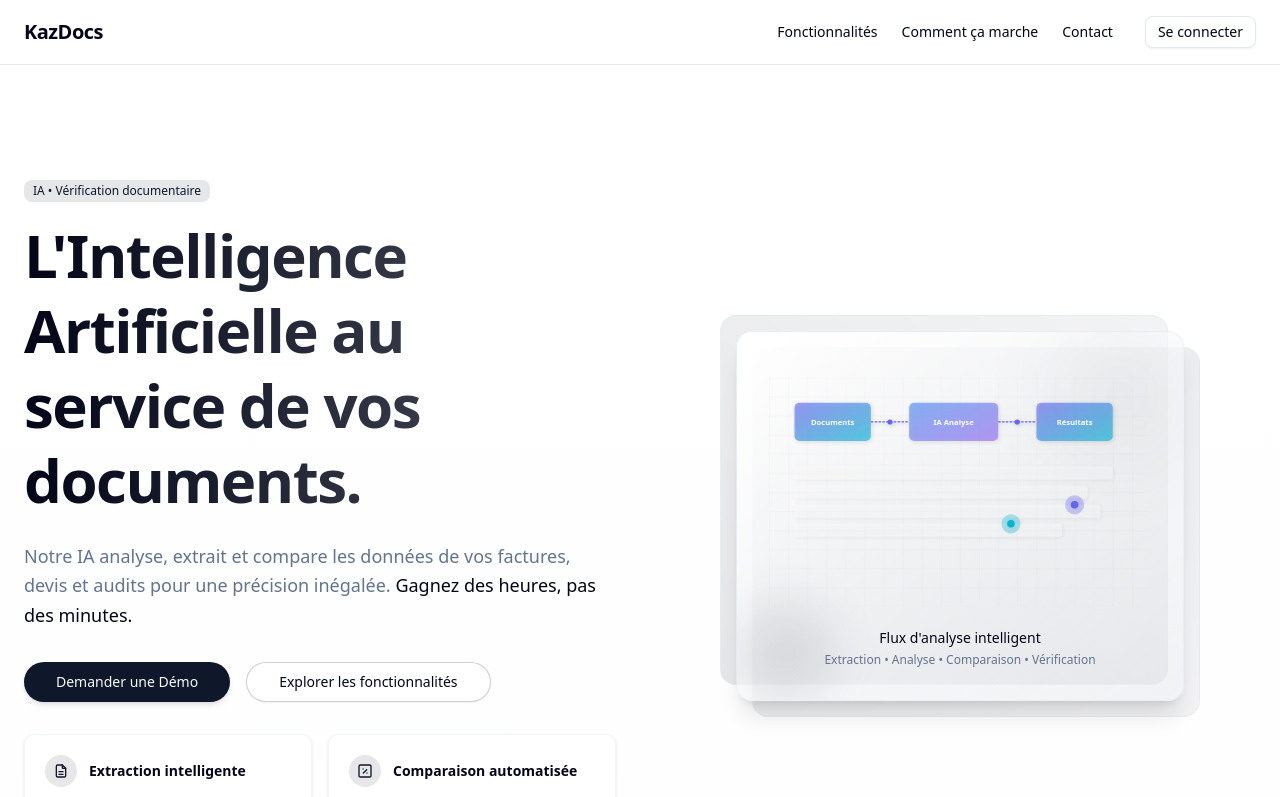
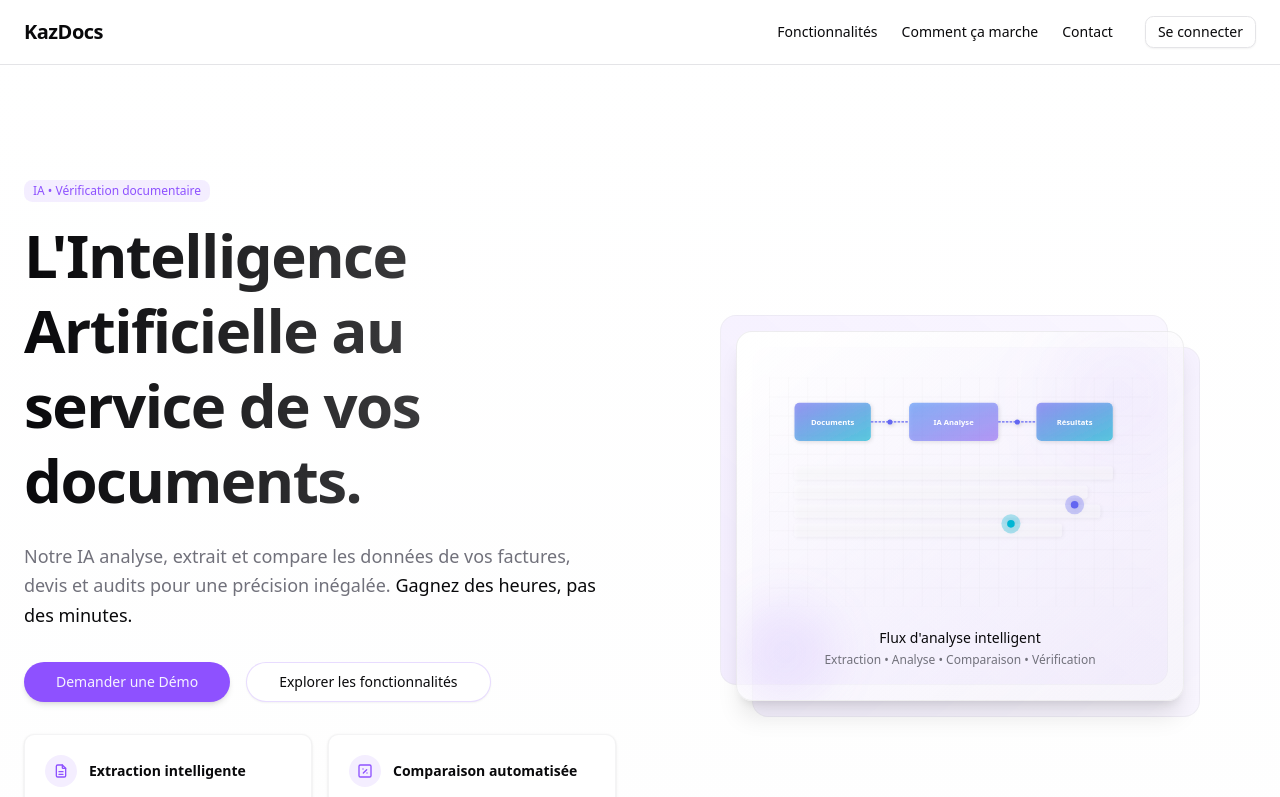
Before and after one commit to Kaz-ia/kaz-docs, a Next.js app in the folder kaz-docs/: page / in a window 1280 px wide. Shown: the top 797 px of the page. Built offline with nearby package versions, Linux system fonts and the light colour scheme.

Commit message:
style: update color palette and border radius variables in light and dark themes

```diff
--- a/kaz-docs/src/app/globals.css
+++ b/kaz-docs/src/app/globals.css
@@ -44,73 +44,74 @@
 }
 
 :root {
-  --radius: 0.625rem;
+  --radius: 0.65rem;
   --background: oklch(1 0 0);
-  --foreground: oklch(0.129 0.042 264.695);
+  --foreground: oklch(0.141 0.005 285.823);
   --card: oklch(1 0 0);
-  --card-foreground: oklch(0.129 0.042 264.695);
+  --card-foreground: oklch(0.141 0.005 285.823);
   --popover: oklch(1 0 0);
-  --popover-foreground: oklch(0.129 0.042 264.695);
-  --primary: oklch(0.208 0.042 265.755);
-  --primary-foreground: oklch(0.984 0.003 247.858);
-  --secondary: oklch(0.968 0.007 247.896);
-  --secondary-foreground: oklch(0.208 0.042 265.755);
-  --muted: oklch(0.968 0.007 247.896);
-  --muted-foreground: oklch(0.554 0.046 257.417);
-  --accent: oklch(0.968 0.007 247.896);
-  --accent-foreground: oklch(0.208 0.042 265.755);
+  --popover-foreground: oklch(0.141 0.005 285.823);
+  --primary: oklch(0.606 0.25 292.717);
+  --primary-foreground: oklch(0.969 0.016 293.756);
+  --secondary: oklch(0.967 0.001 286.375);
+  --secondary-foreground: oklch(0.21 0.006 285.885);
+  --muted: oklch(0.967 0.001 286.375);
+  --muted-foreground: oklch(0.552 0.016 285.938);
+  --accent: oklch(0.967 0.001 286.375);
+  --accent-foreground: oklch(0.21 0.006 285.885);
   --destructive: oklch(0.577 0.245 27.325);
-  --border: oklch(0.929 0.013 255.508);
-  --input: oklch(0.929 0.013 255.508);
-  --ring: oklch(0.704 0.04 256.788);
+  --border: oklch(0.92 0.004 286.32);
+  --input: oklch(0.92 0.004 286.32);
+  --ring: oklch(0.606 0.25 292.717);
   --chart-1: oklch(0.646 0.222 41.116);
   --chart-2: oklch(0.6 0.118 184.704);
   --chart-3: oklch(0.398 0.07 227.392);
   --chart-4: oklch(0.828 0.189 84.429);
   --chart-5: oklch(0.769 0.188 70.08);
-  --sidebar: oklch(0.984 0.003 247.858);
-  --sidebar-foreground: oklch(0.129 0.042 264.695);
-  --sidebar-primary: oklch(0.208 0.042 265.755);
-  --sidebar-primary-foreground: oklch(0.984 0.003 247.858);
-  --sidebar-accent: oklch(0.968 0.007 247.896);
-  --sidebar-accent-foreground: oklch(0.208 0.042 265.755);
-  --sidebar-border: oklch(0.929 0.013 255.508);
-  --sidebar-ring: oklch(0.704 0.04 256.788);
+  --sidebar: oklch(0.985 0 0);
+  --sidebar-foreground: oklch(0.141 0.005 285.823);
+  --sidebar-primary: oklch(0.606 0.25 292.717);
+  --sidebar-primary-foreground: oklch(0.969 0.016 293.756);
+  --sidebar-accent: oklch(0.967 0.001 286.375);
+  --sidebar-accent-foreground: oklch(0.21 0.006 285.885);
+  --sidebar-border: oklch(0.92 0.004 286.32);
+  --sidebar-ring: oklch(0.606 0.25 292.717);
 }
 
 .dark {
-  --background: oklch(0.129 0.042 264.695);
-  --foreground: oklch(0.984 0.003 247.858);
-  --card: oklch(0.208 0.042 265.755);
-  --card-foreground: oklch(0.984 0.003 247.858);
-  --popover: oklch(0.208 0.042 265.755);
-  --popover-foreground: oklch(0.984 0.003 247.858);
-  --primary: oklch(0.929 0.013 255.508);
-  --primary-foreground: oklch(0.208 0.042 265.755);
-  --secondary: oklch(0.279 0.041 260.031);
-  --secondary-foreground: oklch(0.984 0.003 247.858);
-  --muted: oklch(0.279 0.041 260.031);
-  --muted-foreground: oklch(0.704 0.04 256.788);
-  --accent: oklch(0.279 0.041 260.031);
-  --accent-foreground: oklch(0.984 0.003 247.858);
+  --background: oklch(0.141 0.005 285.823);
+  --foreground: oklch(0.985 0 0);
+  --card: oklch(0.21 0.006 285.885);
+  --card-foreground: oklch(0.985 0 0);
+  --popover: oklch(0.21 0.006 285.885);
+  --popover-foreground: oklch(0.985 0 0);
+  --primary: oklch(0.541 0.281 293.009);
+  --primary-foreground: oklch(0.969 0.016 293.756);
+  --secondary: oklch(0.274 0.006 286.033);
+  --secondary-foreground: oklch(0.985 0 0);
+  --muted: oklch(0.274 0.006 286.033);
+  --muted-foreground: oklch(0.705 0.015 286.067);
+  --accent: oklch(0.274 0.006 286.033);
+  --accent-foreground: oklch(0.985 0 0);
   --destructive: oklch(0.704 0.191 22.216);
   --border: oklch(1 0 0 / 10%);
   --input: oklch(1 0 0 / 15%);
-  --ring: oklch(0.551 0.027 264.364);
+  --ring: oklch(0.541 0.281 293.009);
   --chart-1: oklch(0.488 0.243 264.376);
   --chart-2: oklch(0.696 0.17 162.48);
   --chart-3: oklch(0.769 0.188 70.08);
   --chart-4: oklch(0.627 0.265 303.9);
   --chart-5: oklch(0.645 0.246 16.439);
-  --sidebar: oklch(0.208 0.042 265.755);
-  --sidebar-foreground: oklch(0.984 0.003 247.858);
-  --sidebar-primary: oklch(0.488 0.243 264.376);
-  --sidebar-primary-foreground: oklch(0.984 0.003 247.858);
-  --sidebar-accent: oklch(0.279 0.041 260.031);
-  --sidebar-accent-foreground: oklch(0.984 0.003 247.858);
+  --sidebar: oklch(0.21 0.006 285.885);
+  --sidebar-foreground: oklch(0.985 0 0);
+  --sidebar-primary: oklch(0.541 0.281 293.009);
+  --sidebar-primary-foreground: oklch(0.969 0.016 293.756);
+  --sidebar-accent: oklch(0.274 0.006 286.033);
+  --sidebar-accent-foreground: oklch(0.985 0 0);
   --sidebar-border: oklch(1 0 0 / 10%);
-  --sidebar-ring: oklch(0.551 0.027 264.364);
+  --sidebar-ring: oklch(0.541 0.281 293.009);
 }
+
 
 @layer base {
   * {
```
